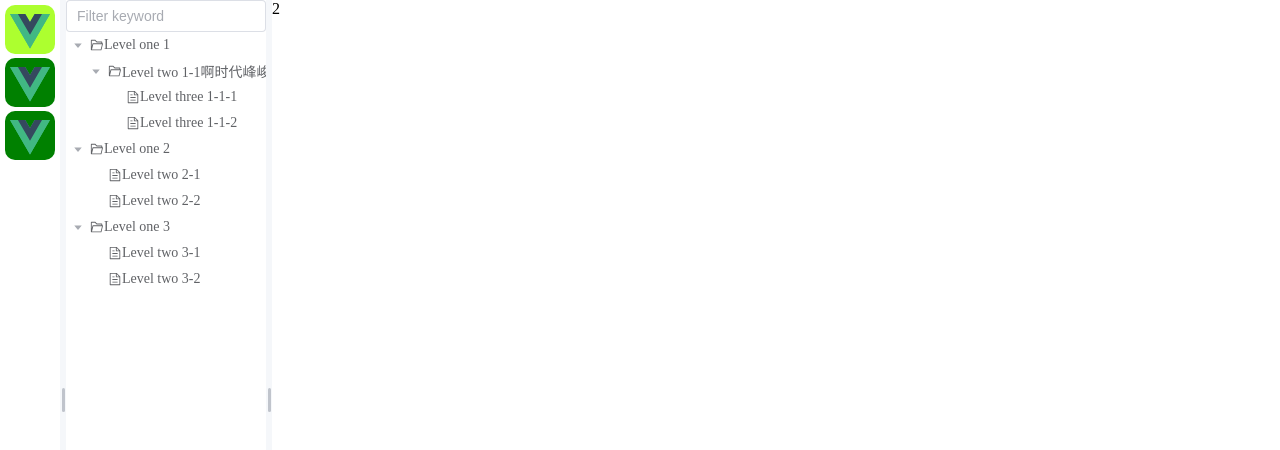
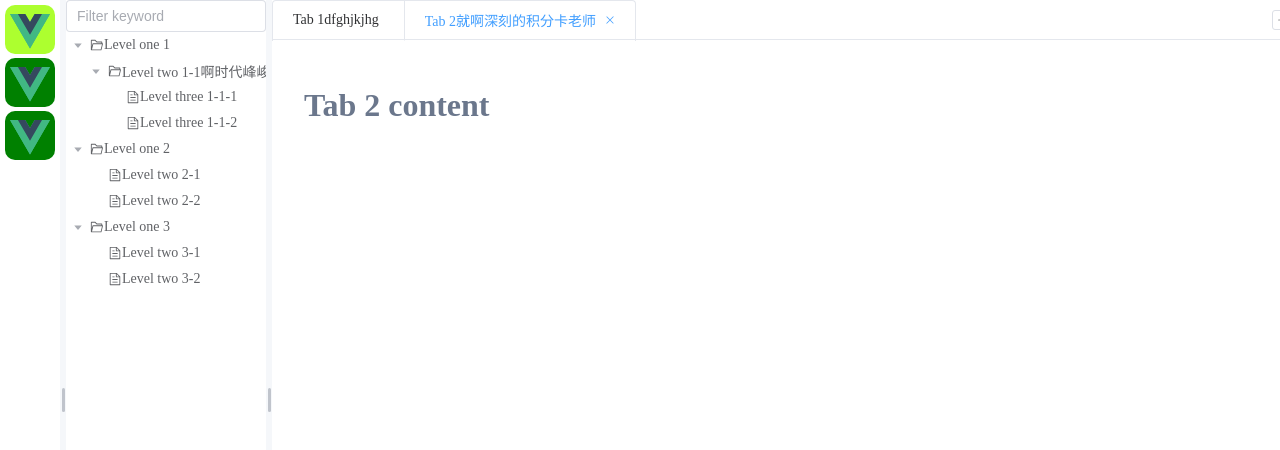
Before and after one commit to wangdongdong1194/zapi, a Vue app: page / in a window 1280 px wide. Shown: the top 450 px of the page. Built offline with nearby package versions, Linux system fonts and the light colour scheme.

Commit message:
使用eltabs

```diff
--- a/components.d.ts
+++ b/components.d.ts
@@ -28,6 +28,8 @@ declare module 'vue' {
     ElSplitter: typeof import('element-plus/es')['ElSplitter']
     ElSplitterPanel: typeof import('element-plus/es')['ElSplitterPanel']
     ElStatistic: typeof import('element-plus/es')['ElStatistic']
+    ElTabPane: typeof import('element-plus/es')['ElTabPane']
+    ElTabs: typeof import('element-plus/es')['ElTabs']
     ElTree: typeof import('element-plus/es')['ElTree']
     ElTreeV2: typeof import('element-plus/es')['ElTreeV2']
     FunctionPanel: typeof import('./src/components/FunctionPanel.vue')['default']
@@ -35,6 +37,7 @@ declare module 'vue' {
     IconComponent: typeof import('./src/components/base/IconComponent.vue')['default']
     IconPonent: typeof import('./src/components/IconPonent.vue')['default']
     InterfacePanel: typeof import('./src/components/InterfacePanel.vue')['default']
+    RequestPanel: typeof import('./src/components/RequestPanel.vue')['default']
     ZSplitter: typeof import('./src/components/base/ZSplitter.vue')['default']
     ZSplitterPanel: typeof import('./src/components/base/ZSplitterPanel.vue')['default']
   }
--- /dev/null
+++ b/src/components/RequestPanel.vue
@@ -0,0 +1,68 @@
+<template>
+    <el-tabs v-model="editableTabsValue" type="card" editable class="demo-tabs" @edit="handleTabsEdit">
+        <el-tab-pane v-for="item in editableTabs" :key="item.name" :label="item.title" :name="item.name">
+            {{ item.content }}
+        </el-tab-pane>
+    </el-tabs>
+</template>
+
+<script lang="ts" setup>
+    import { ref } from 'vue'
+
+    import type { TabPaneName } from 'element-plus'
+
+    let tabIndex = 2
+    const editableTabsValue = ref('2')
+    const editableTabs = ref([
+        {
+            title: 'Tab 1dfghjkjhg',
+            name: '1',
+            content: 'Tab 1 content',
+        },
+        {
+            title: 'Tab 2就啊深刻的积分卡老师',
+            name: '2',
+            content: 'Tab 2 content',
+        },
+    ])
+
+    const handleTabsEdit = (
+        targetName: TabPaneName | undefined,
+        action: 'remove' | 'add'
+    ) => {
+        if (action === 'add') {
+            const newTabName = `${++tabIndex}`
+            editableTabs.value.push({
+                title: 'New Tab',
+                name: newTabName,
+                content: 'New Tab content',
+            })
+            editableTabsValue.value = newTabName
+        } else if (action === 'remove') {
+            const tabs = editableTabs.value
+            let activeName = editableTabsValue.value
+            if (activeName === targetName) {
+                tabs.forEach((tab, index) => {
+                    if (tab.name === targetName) {
+                        const nextTab = tabs[index + 1] || tabs[index - 1]
+                        if (nextTab) {
+                            activeName = nextTab.name
+                        }
+                    }
+                })
+            }
+
+            editableTabsValue.value = activeName
+            editableTabs.value = tabs.filter((tab) => tab.name !== targetName)
+        }
+    }
+</script>
+
+<style>
+    .demo-tabs>.el-tabs__content {
+        padding: 32px;
+        color: #6b778c;
+        font-size: 32px;
+        font-weight: 600;
+    }
+</style>
--- a/src/views/Index.vue
+++ b/src/views/Index.vue
@@ -1,6 +1,7 @@
 <script setup lang="ts">
     import FunctionPanel from '../components/FunctionPanel.vue';
     import InterfacePanel from '../components/InterfacePanel.vue';
+import RequestPanel from '../components/RequestPanel.vue';
     import ZSplitter from '../components/base/ZSplitter.vue';
     import ZSplitterPanel from '../components/base/ZSplitterPanel.vue';
 </script>
@@ -17,7 +18,7 @@
                 <interface-panel></interface-panel>
             </z-splitter-panel>
             <z-splitter-panel>
-                <div class="item-panel">2</div>
+                <request-panel></request-panel>
             </z-splitter-panel>
         </z-splitter>
     </div>
```
